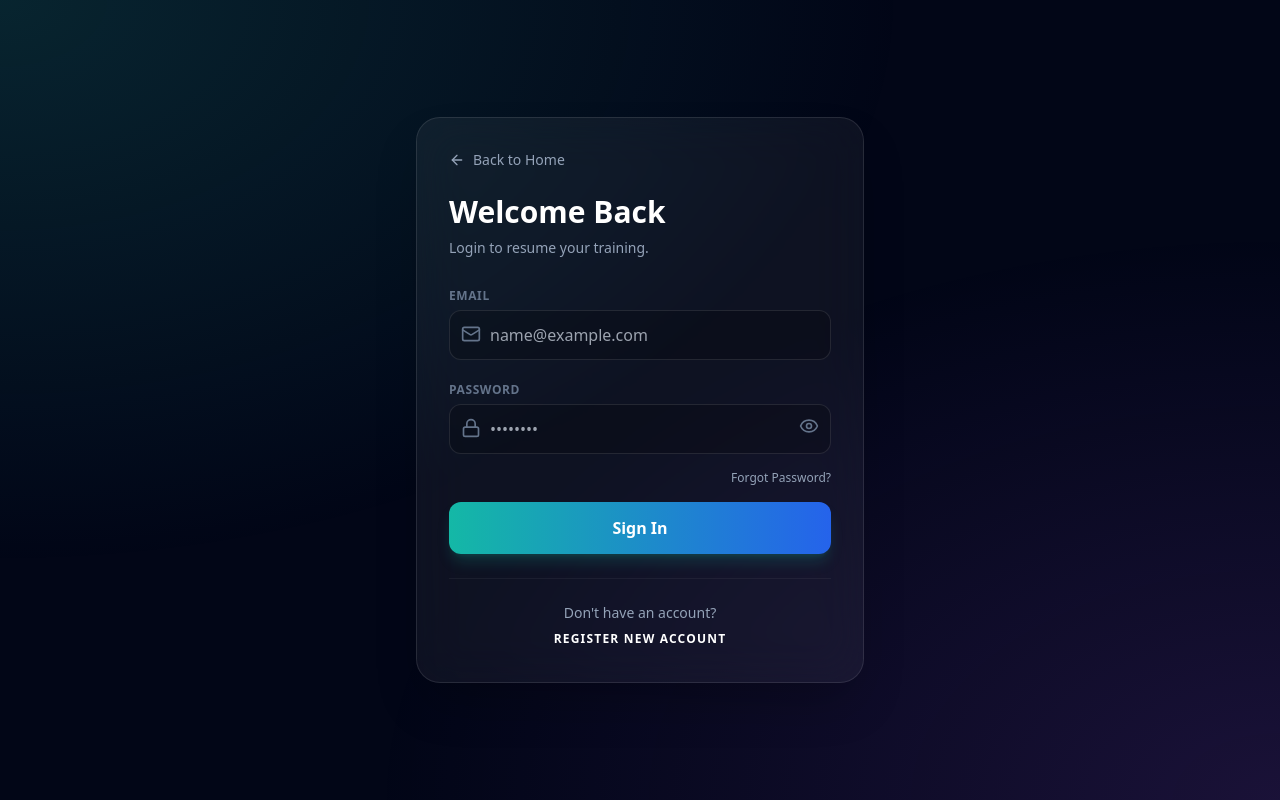
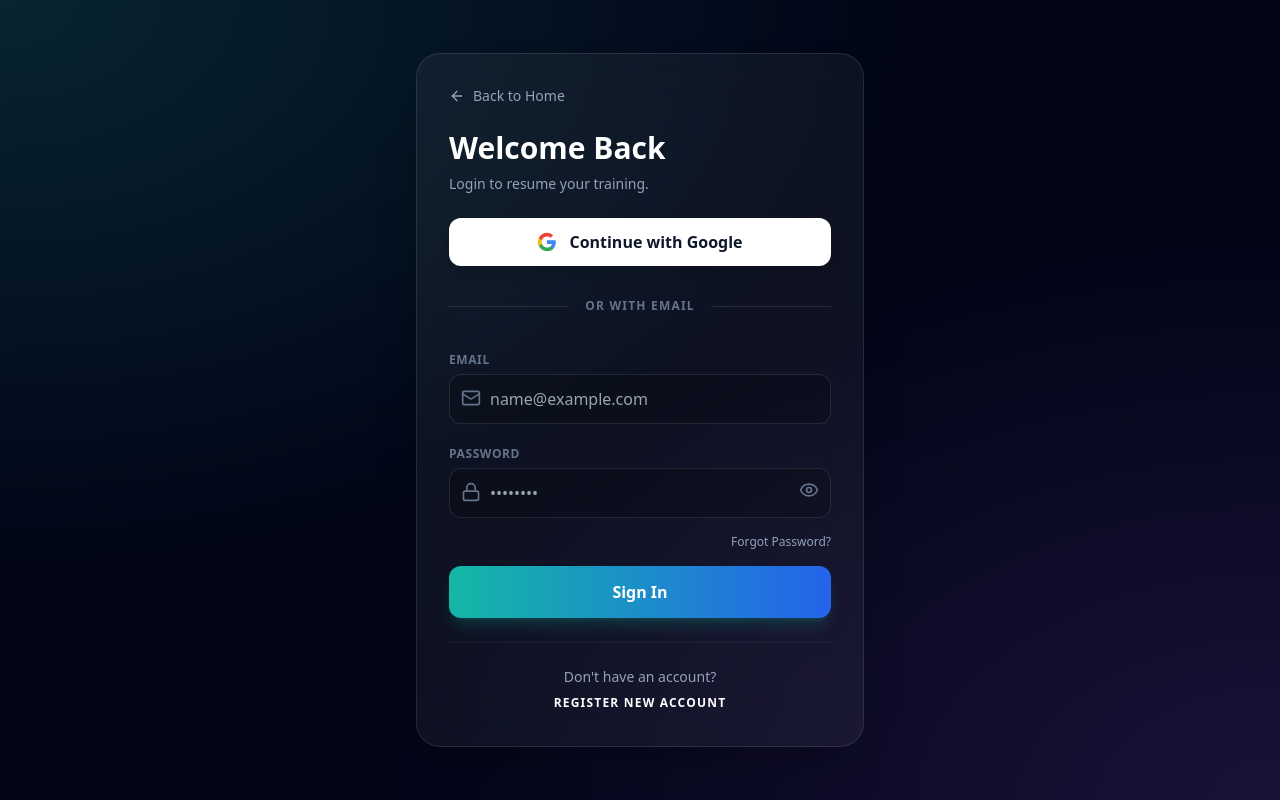
Before and after one commit to luthfimbaihaqi/speak7-app, a Next.js app: page /auth in a window 1280 px wide. Built offline with nearby package versions, Linux system fonts and the light colour scheme; no server answers.

Commit message:
update login via google

```diff
--- a/app/auth/page.js
+++ b/app/auth/page.js
@@ -42,7 +42,22 @@
 
   const isPasswordValid = validations.minLength && validations.hasNumber && validations.hasSymbol;
 
-  // --- 1. HANDLE LOGIN & REGISTER ---
+  // --- 🔥 NEW: LOGIN GOOGLE ---
+  const handleGoogleLogin = async () => {
+    try {
+        const { error } = await supabase.auth.signInWithOAuth({
+            provider: 'google',
+            options: {
+                redirectTo: `${window.location.origin}/auth/callback`,
+            },
+        });
+        if (error) throw error;
+    } catch (error) {
+        setErrorMsg(error.message);
+    }
+  };
+
+  // --- 1. HANDLE LOGIN & REGISTER (EMAIL) ---
   const handleAuth = async (e) => {
     e.preventDefault();
     setErrorMsg("");
@@ -77,14 +92,7 @@
     setErrorMsg("");
 
     try {
-      // -----------------------------------------------------------
-      // LOGIKA "PRIMITIF" ANTI-GAGAL
-      // Kita tidak mengandalkan deteksi otomatis yang sering salah.
-      // Kita tembak langsung alamat Production yang sudah di-whitelist.
-      // -----------------------------------------------------------
-
       const hardcodedUrl = "https://www.ielts4our.net/auth/callback?next=/update-password";
-
       console.log("🔥 MEMAKSA Redirect ke:", hardcodedUrl);
 
       const { error } = await supabase.auth.resetPasswordForEmail(email, {
@@ -153,6 +161,30 @@
                         <div className="mb-4 bg-red-500/10 border border-red-500/20 text-red-200 px-4 py-3 rounded-xl text-xs flex items-start gap-2">
                             <AlertCircle className="w-4 h-4 shrink-0 mt-0.5" /> {errorMsg}
                         </div>
+                    )}
+
+                    {/* 🔥 NEW: TOMBOL GOOGLE (Hanya di mode Login & Register) */}
+                    {mode !== "forgot" && (
+                        <>
+                            <button
+                                onClick={handleGoogleLogin}
+                                className="w-full bg-white hover:bg-slate-100 text-slate-900 font-bold py-3 px-4 rounded-xl flex items-center justify-center gap-3 transition-all mb-6 group shadow-lg"
+                            >
+                                <svg className="w-5 h-5" viewBox="0 0 24 24">
+                                    <path d="M22.56 12.25c0-.78-.07-1.53-.2-2.25H12v4.26h5.92c-.26 1.37-1.04 2.53-2.21 3.31v2.77h3.57c2.08-1.92 3.28-4.74 3.28-8.09z" fill="#4285F4"/>
+                                    <path d="M12 23c2.97 0 5.46-.98 7.28-2.66l-3.57-2.77c-.98.66-2.23 1.06-3.71 1.06-2.86 0-5.29-1.93-6.16-4.53H2.18v2.84C3.99 20.53 7.7 23 12 23z" fill="#34A853"/>
+                                    <path d="M5.84 14.09c-.22-.66-.35-1.36-.35-2.09s.13-1.43.35-2.09V7.07H2.18C1.43 8.55 1 10.22 1 12s.43 3.45 1.18 4.93l2.85-2.22.81-.62z" fill="#FBBC05"/>
+                                    <path d="M12 5.38c1.62 0 3.06.56 4.21 1.64l3.15-3.15C17.45 2.09 14.97 1 12 1 7.7 1 3.99 3.47 2.18 7.07l3.66 2.84c.87-2.6 3.3-4.53 6.16-4.53z" fill="#EA4335"/>
+                                </svg>
+                                {mode === "register" ? "Sign up with Google" : "Continue with Google"}
+                            </button>
+
+                            <div className="relative flex py-2 items-center mb-6">
+                                <div className="flex-grow border-t border-white/10"></div>
+                                <span className="flex-shrink-0 mx-4 text-slate-500 text-xs uppercase font-bold tracking-widest">Or with email</span>
+                                <div className="flex-grow border-t border-white/10"></div>
+                            </div>
+                        </>
                     )}
 
                     {/* KHUSUS MODE FORGOT PASSWORD: JIKA SUKSES KIRIM EMAIL */}
```
